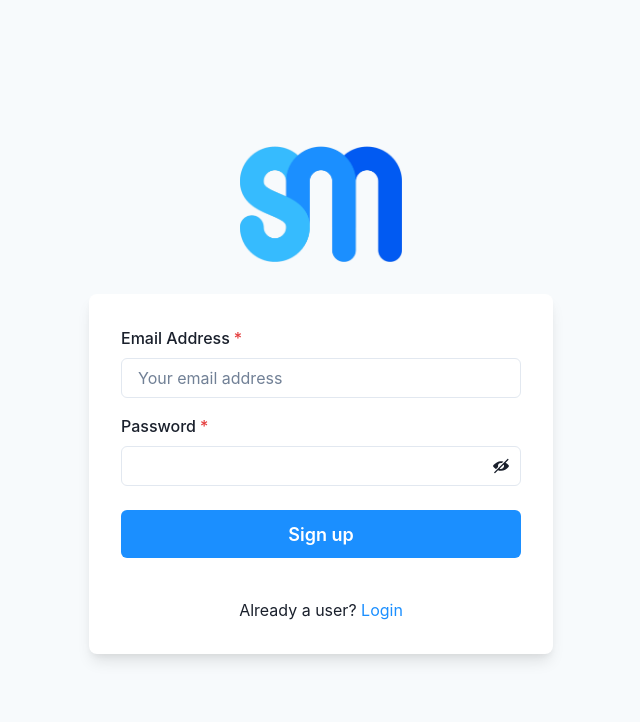
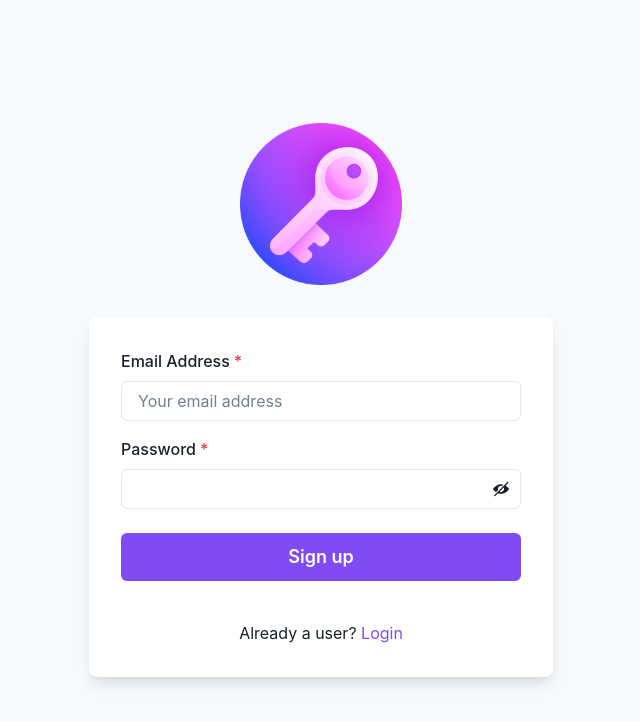
Before and after one commit to santiagomorelle/authorization-project, a React (Vite) app: page / in a window 1280 px wide. Shown: the top 722 px of the page, without its empty margins (319-959 px from the left). Built offline with nearby package versions, Linux system fonts and the light colour scheme; what reactfire would draw is missing.

Commit message:
Replace logo and colors

```diff
--- a/src/components/LoginButton.jsx
+++ b/src/components/LoginButton.jsx
@@ -4,7 +4,7 @@ const LoginButton = () => {
   return (
     <Stack pt={6}>
       <Text align='center'>
-        Already a user? <Link color='#1b8fff'>Login</Link>
+        Already a user? <Link color='#804BF2'>Login</Link>
       </Text>
     </Stack>
   );
--- a/src/components/SignUpButton.jsx
+++ b/src/components/SignUpButton.jsx
@@ -4,10 +4,10 @@ const SignUpButton = (props) => {
   return (
     <Stack pt={2} spacing={10}>
       <Button
-        bg='#1b8fff'
+        bg='#804BF2'
         color='white'
         _hover={{
-          bg: '#015af2',
+          bg: '#CC44F2',
         }}
         loadingText='Signing Up'
         onClick={() => props.handleSubmit()}
```
Also changed, not shown: public/logo.png.
